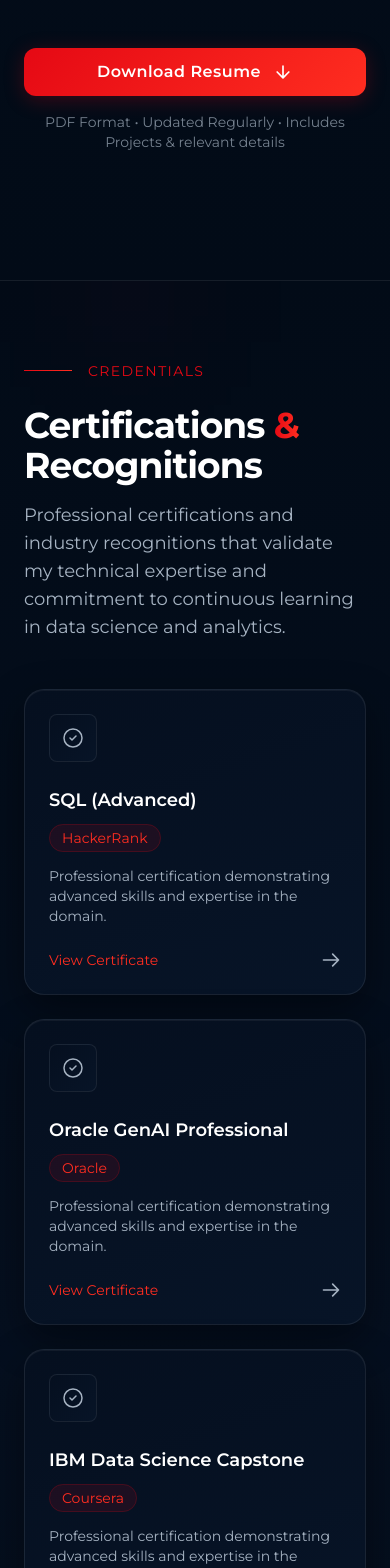
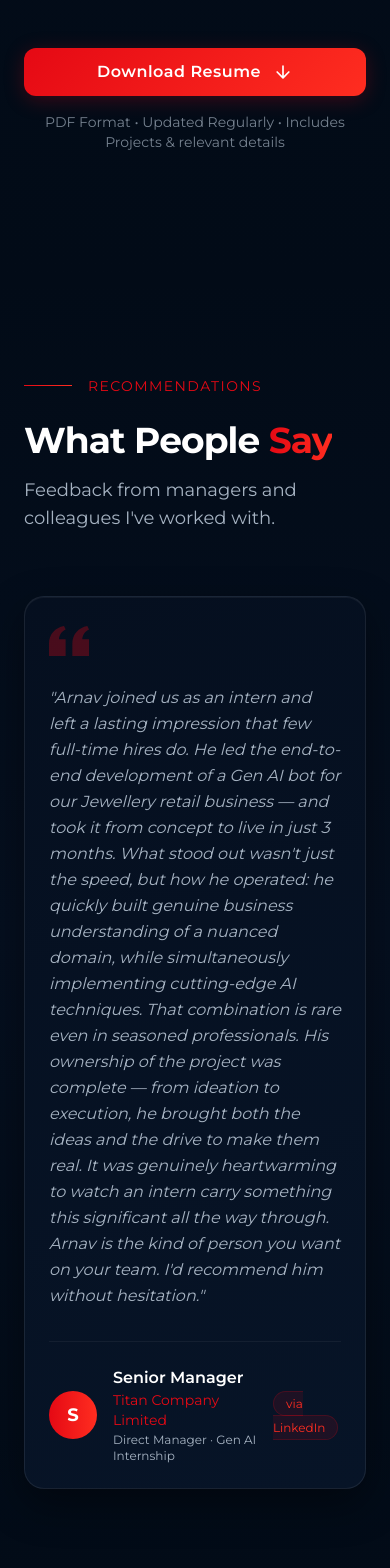
Before and after one commit to Arnavparashar/Portfolio, a Next.js app: page / in a window 390 px wide. Shown: the part 5300-6868 px from the top of the page. Built offline with nearby package versions, Linux system fonts and the light colour scheme.

Commit message:
update portfolio content

```diff
--- /dev/null
+++ b/components/Recommendations.js
@@ -0,0 +1,82 @@
+export default function Recommendations() {
+  const recommendations = [
+    {
+      name: "Senior Manager",
+      company: "Titan Company Limited",
+      relationship: "Direct Manager · Gen AI Internship",
+      text: "Arnav joined us as an intern and left a lasting impression that few full-time hires do. He led the end-to-end development of a Gen AI bot for our Jewellery retail business — and took it from concept to live in just 3 months. What stood out wasn't just the speed, but how he operated: he quickly built genuine business understanding of a nuanced domain, while simultaneously implementing cutting-edge AI techniques. That combination is rare even in seasoned professionals. His ownership of the project was complete — from ideation to execution, he brought both the ideas and the drive to make them real. It was genuinely heartwarming to watch an intern carry something this significant all the way through. Arnav is the kind of person you want on your team. I'd recommend him without hesitation.",
+    },
+    // add more here later
+  ];
+
+  return (
+    <section className="py-24 px-6 md:px-20 relative overflow-hidden bg-gradient-to-b from-[#020b17] via-[#050f1f] to-[#020b17]">
+      {/* Glow effects */}
+      <div className="absolute top-0 left-0 w-1/3 h-1/3 bg-gradient-to-br from-[#E50914]/10 to-transparent blur-3xl rounded-full -translate-y-1/3 -translate-x-1/3 z-[-1]"></div>
+      <div className="absolute bottom-0 right-0 w-1/3 h-1/3 bg-gradient-to-tl from-[#ff2d20]/10 to-transparent blur-3xl rounded-full translate-y-1/3 translate-x-1/3 z-[-1]"></div>
+
+      <div className="max-w-6xl mx-auto">
+
+        {/* Header */}
+        <div className="mb-16">
+          <div className="flex items-center gap-4 mb-6">
+            <div className="h-px w-12 bg-gradient-to-r from-[#E50914] to-[#ff2d20]"></div>
+            <span className="text-sm font-medium tracking-widest uppercase text-[#E50914]">
+              Recommendations
+            </span>
+          </div>
+          <h2 className="text-4xl md:text-5xl font-bold tracking-tight text-white mb-4">
+            What People <span className="text-transparent bg-clip-text bg-gradient-to-r from-[#E50914] to-[#ff2d20]">Say</span>
+          </h2>
+          <p className="text-lg text-[#a6b3c2] max-w-2xl">
+            Feedback from managers and colleagues I've worked with.
+          </p>
+        </div>
+
+        {/* Cards */}
+        <div className="grid md:grid-cols-1 lg:grid-cols-1 gap-8 max-w-4xl">
+          {recommendations.map((rec, idx) => (
+            <div
+              key={idx}
+              className="project-card group relative p-8 rounded-2xl border border-[rgba(255,255,255,0.08)] hover:border-[#E50914]/30 transition-all duration-300"
+            >
+              {/* Quote icon */}
+              <div className="mb-6">
+                <svg className="w-10 h-10 text-[#E50914]/30" fill="currentColor" viewBox="0 0 24 24">
+                  <path d="M14.017 21v-7.391c0-5.704 3.731-9.57 8.983-10.609l.995 2.151c-2.432.917-3.995 3.638-3.995 5.849h4v10h-9.983zm-14.017 0v-7.391c0-5.704 3.748-9.57 9-10.609l.996 2.151c-2.433.917-3.996 3.638-3.996 5.849h3.983v10h-9.983z" />
+                </svg>
+              </div>
+
+              {/* Text */}
+              <p className="text-[#a6b3c2] leading-relaxed text-base mb-8 italic">
+                "{rec.text}"
+              </p>
+
+              {/* Author */}
+              <div className="flex items-center gap-4 pt-6 border-t border-[rgba(255,255,255,0.05)]">
+                {/* Avatar placeholder */}
+                <div className="w-12 h-12 rounded-full bg-gradient-to-r from-[#E50914] to-[#ff2d20] flex items-center justify-center flex-shrink-0">
+                  <span className="text-white font-bold text-lg">
+                    {rec.name.charAt(0)}
+                  </span>
+                </div>
+                <div>
+                  <div className="text-white font-semibold">{rec.name}</div>
+                  <div className="text-[#E50914] text-sm">{rec.company}</div>
+                  <div className="text-[#a6b3c2] text-xs mt-0.5">{rec.relationship}</div>
+                </div>
+
+                {/* LinkedIn badge */}
+                <div className="ml-auto">
+                  <span className="text-xs px-3 py-1 rounded-full bg-[#E50914]/10 text-[#ff2d20] border border-[#E50914]/20">
+                    via LinkedIn
+                  </span>
+                </div>
+              </div>
+            </div>
+          ))}
+        </div>
+      </div>
+    </section>
+  );
+}
--- a/pages/index.js
+++ b/pages/index.js
@@ -5,6 +5,7 @@ import Certifications from '../components/Certifications';
 import About from '../components/About';
 import ProjectCard from '../components/ProjectCard';
 import projectsData from '../lib/projectsData';
+import Recommendations from '../components/Recommendations';
 
 
 export default function Home({ projects }) {
@@ -15,6 +16,7 @@ export default function Home({ projects }) {
       <main className="flex-grow">
         <Hero />
         <About />
+        <Recommendations />
         <Certifications />
 
         {/* Featured Projects */}
```
